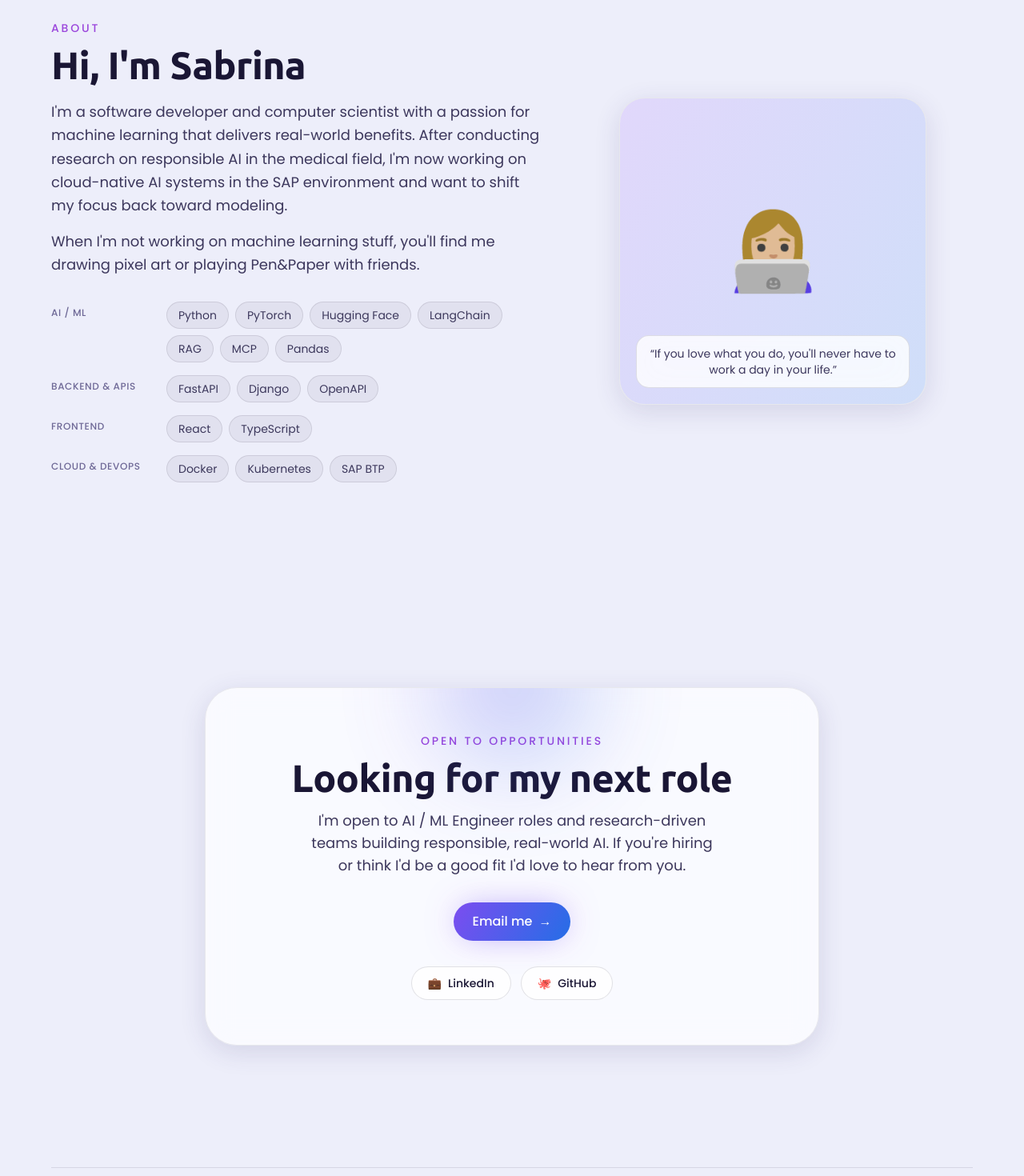
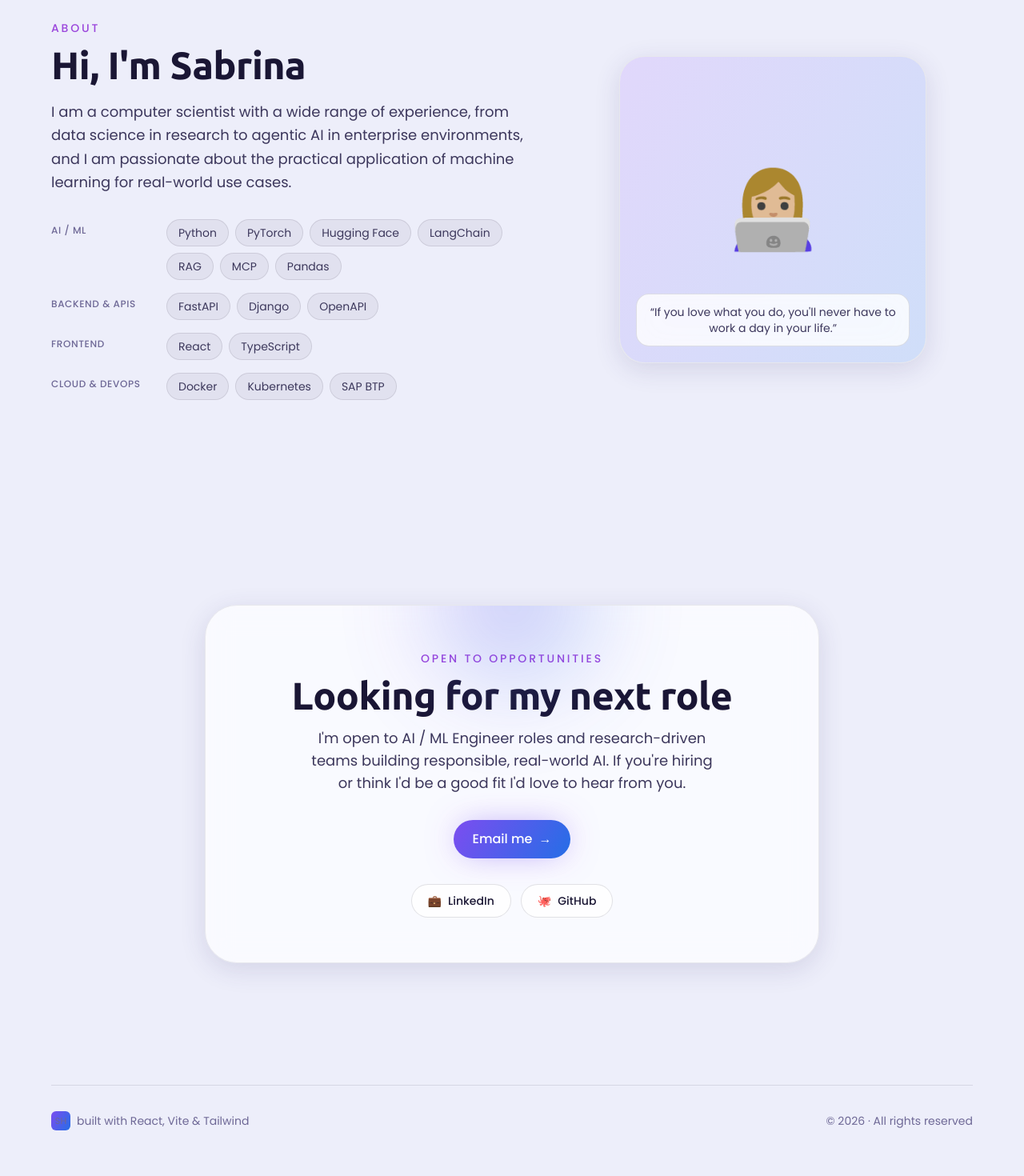
Before and after one commit to sabrinahartung/sabrinahartung.github.io, a React (Vite) app: page / in a window 1280 px wide. Shown: the part 1920-3390 px from the top of the page at 80% size. Built offline with nearby package versions, Linux system fonts and the light colour scheme.

Commit message:
content changes

```diff
--- a/src/components/About.tsx
+++ b/src/components/About.tsx
@@ -31,18 +31,13 @@ export default function About() {
             className="reveal mt-5 text-lg leading-relaxed text-mist"
             style={{ transitionDelay: "80ms" }}
           >
-            I'm a software developer and computer scientist with a passion for
-            machine learning that delivers real-world benefits. After conducting
-            research on responsible AI in the medical field, I'm now working on
-            cloud-native AI systems in the SAP environment and want to shift my
-            focus back toward modeling.
+            I am a computer scientist with a wide range of experience, from data science in research to agentic AI in enterprise environments, and I am passionate about the practical application of machine learning for real-world use cases.
           </p>
           <p
             className="reveal mt-4 text-lg leading-relaxed text-mist"
             style={{ transitionDelay: "160ms" }}
           >
-            When I'm not working on machine learning stuff, you'll find me
-            drawing pixel art or playing Pen&Paper with friends.
+
           </p>
 
           {/* Skills — grouped, with a generalist framing line */}
--- a/src/components/Footer.tsx
+++ b/src/components/Footer.tsx
@@ -4,9 +4,9 @@ export default function Footer() {
       <div className="mx-auto flex max-w-6xl flex-col items-center justify-between gap-4 border-t border-hairline/10 pt-8 text-sm text-faint sm:flex-row">
         <p className="flex items-center gap-2">
           <span className="grid h-6 w-6 place-items-center rounded-md bg-brand-gradient text-[0.7rem]">
-            ✦
+            SH
           </span>
-          Showcase — built with React, Vite &amp; Tailwind
+           built with React, Vite &amp; Tailwind
         </p>
         <p>© {new Date().getFullYear()} · All rights reserved</p>
       </div>
```
